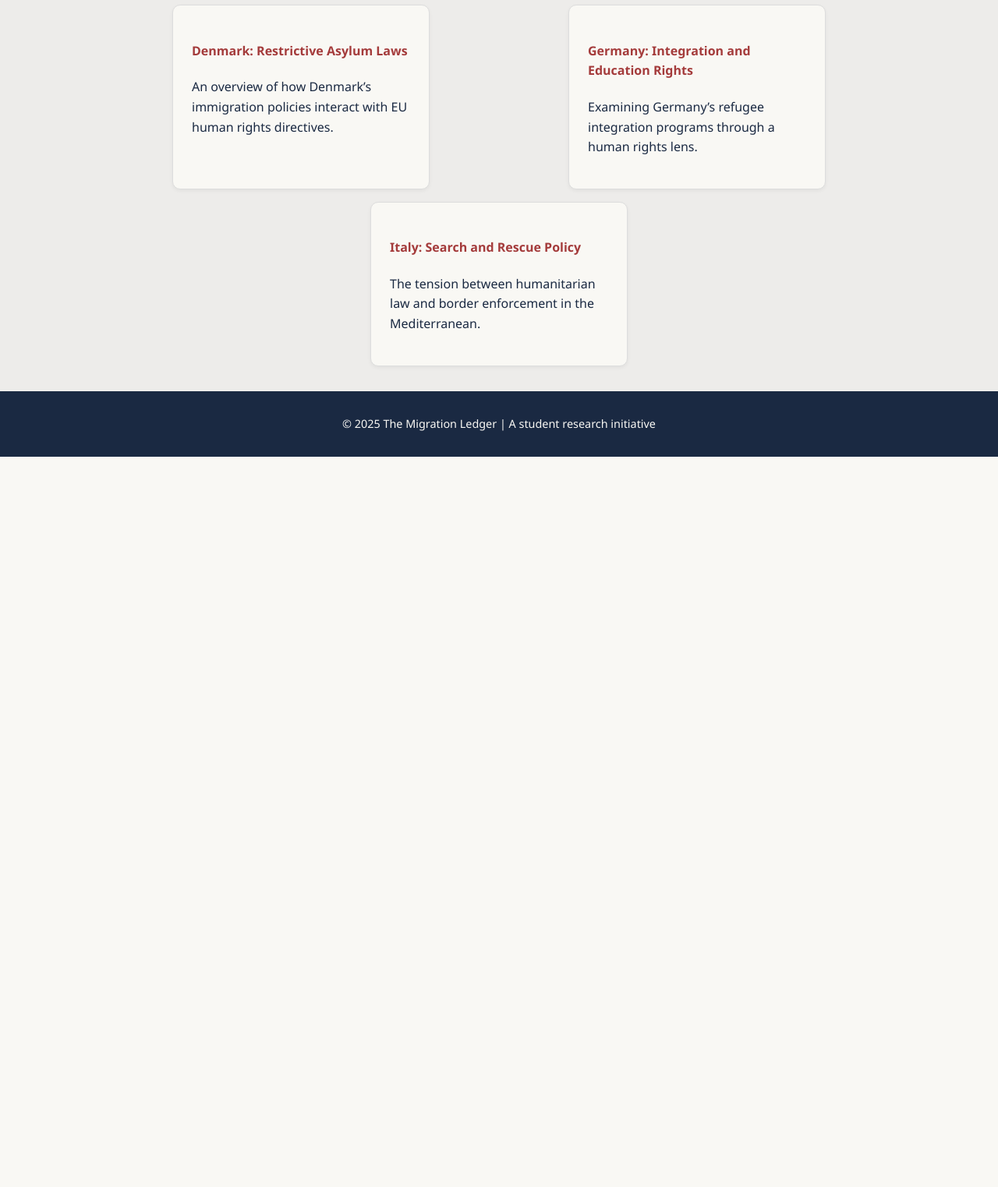
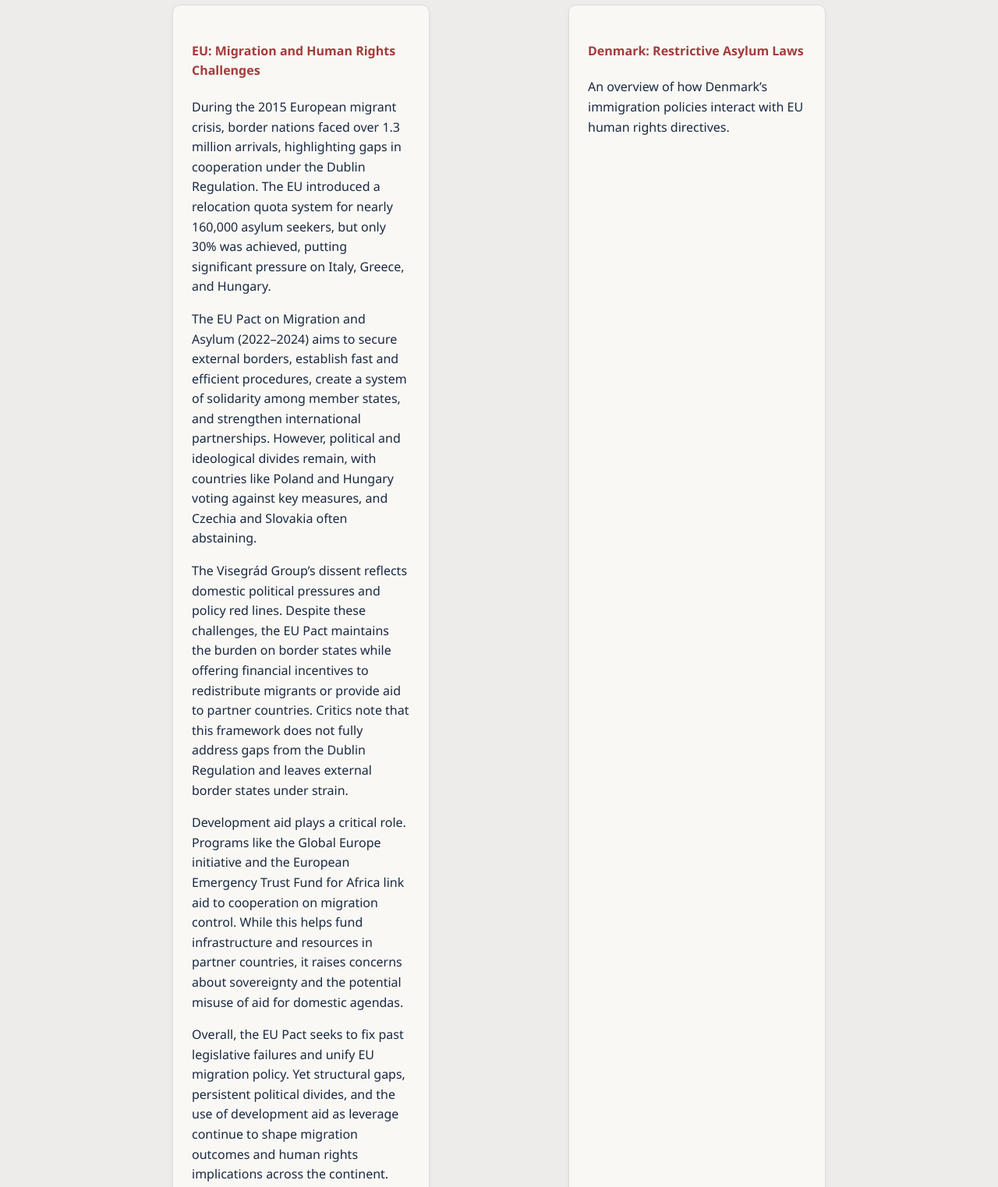
Before and after one commit to nexusnegotiator/the-migration-ledger, a plain HTML site: page case-studies.html in a window 1280 px wide. Shown: the part 420-1943 px from the top of the page at 78% size. Before the commit the page ends 1006 px from the top, so only its background shows below. Drawn offline with Linux system fonts and the light colour scheme.

Commit message:
Update case-studies.html

```diff
--- a/case-studies.html
+++ b/case-studies.html
@@ -31,6 +31,19 @@
   <section class="preview">
     <div class="container">
       <div class="cards">
+        <div class="card" id="eu-pact">
+          <h4>EU: Migration and Human Rights Challenges</h4>
+          <p>During the 2015 European migrant crisis, border nations faced over 1.3 million arrivals, highlighting gaps in cooperation under the Dublin Regulation. The EU introduced a relocation quota system for nearly 160,000 asylum seekers, but only 30% was achieved, putting significant pressure on Italy, Greece, and Hungary.</p>
+
+          <p>The EU Pact on Migration and Asylum (2022–2024) aims to secure external borders, establish fast and efficient procedures, create a system of solidarity among member states, and strengthen international partnerships. However, political and ideological divides remain, with countries like Poland and Hungary voting against key measures, and Czechia and Slovakia often abstaining.</p>
+
+          <p>The Visegrád Group’s dissent reflects domestic political pressures and policy red lines. Despite these challenges, the EU Pact maintains the burden on border states while offering financial incentives to redistribute migrants or provide aid to partner countries. Critics note that this framework does not fully address gaps from the Dublin Regulation and leaves external border states under strain.</p>
+
+          <p>Development aid plays a critical role. Programs like the Global Europe initiative and the European Emergency Trust Fund for Africa link aid to cooperation on migration control. While this helps fund infrastructure and resources in partner countries, it raises concerns about sovereignty and the potential misuse of aid for domestic agendas.</p>
+
+          <p>Overall, the EU Pact seeks to fix past legislative failures and unify EU migration policy. Yet structural gaps, persistent political divides, and the use of development aid as leverage continue to shape migration outcomes and human rights implications across the continent.</p>
+
+        </div>
         <div class="card" id="denmark">
           <h4>Denmark: Restrictive Asylum Laws</h4>
           <p>An overview of how Denmark’s immigration policies interact with EU human rights directives.</p>
```
